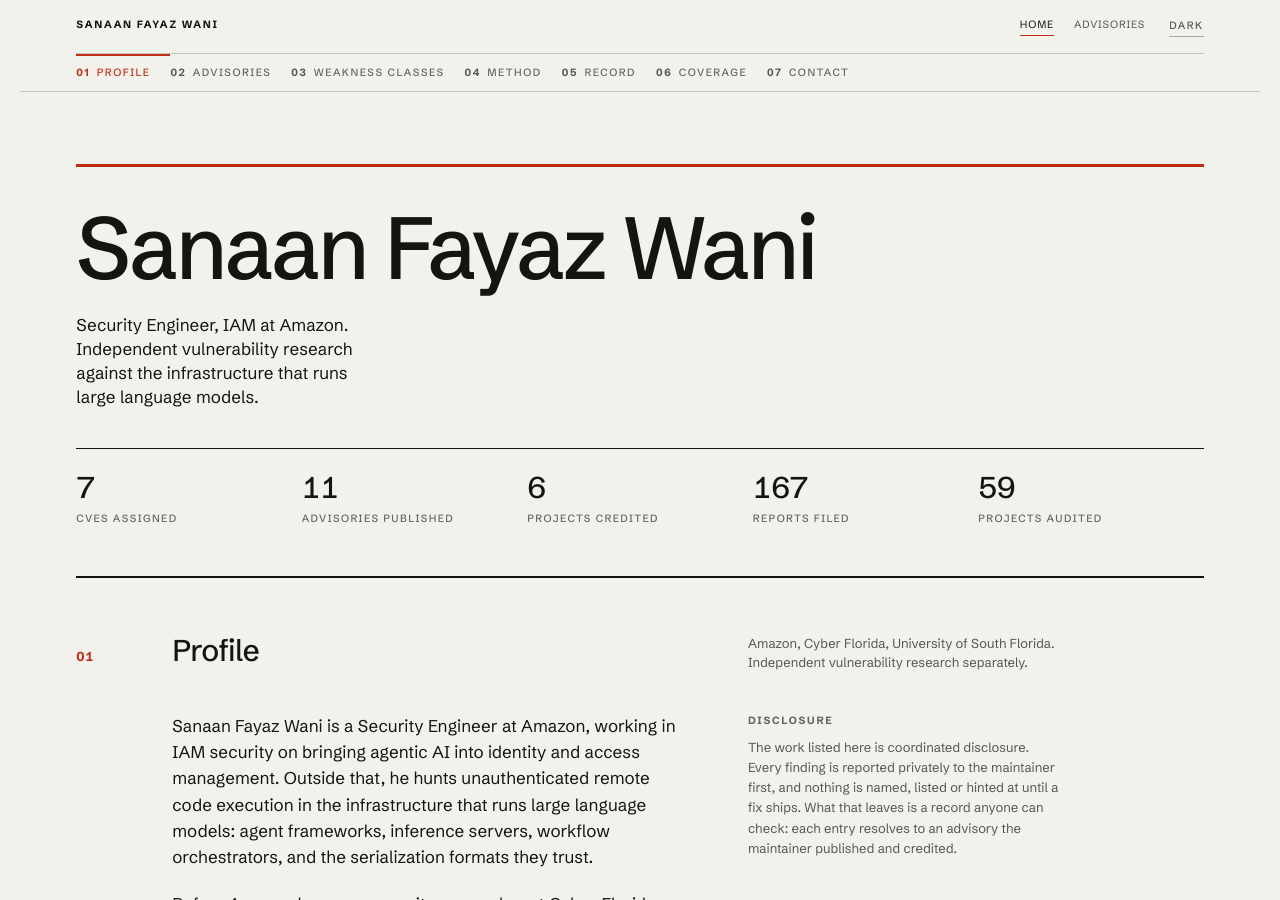
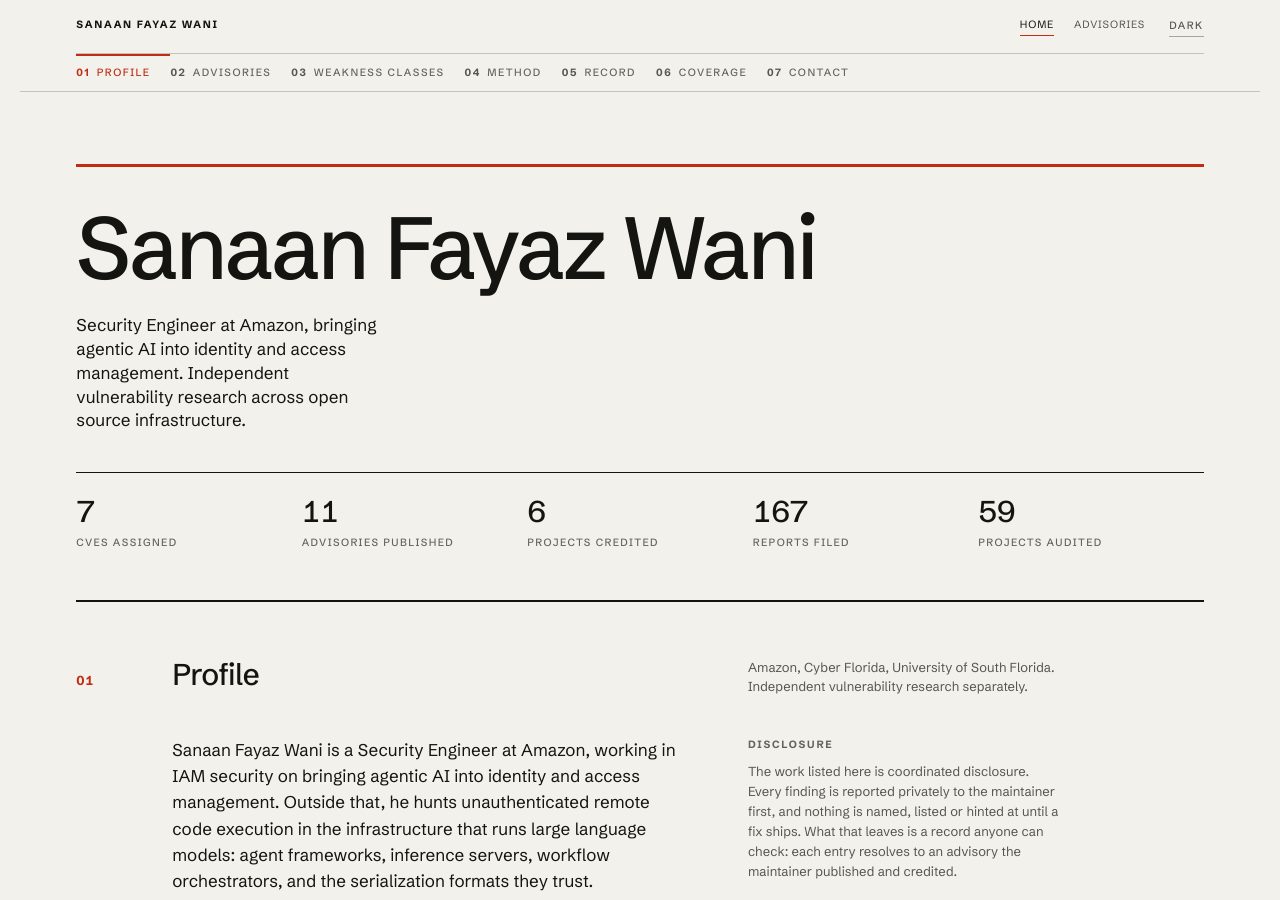
Before and after one commit to sfwani/sfwani.github.io, a Jekyll site: the page built from index.md, in a window 1280 px wide and 900 px high. Built offline with Jekyll 4.4.1, drawn with Linux system fonts in a browser that asks for light colours.

Commit message:
Rewrite the line under the name
"Security Engineer, IAM at Amazon. Independent vulnerability research
against the infrastructure that runs large language models."

Two problems. The first half read as a CV bullet rather than a sentence
and hid the part worth saying behind an acronym: the work is bringing
agentic AI into identity and access management, and agents are the
throughline between the day job and the research.

The second half was simply too narrow to be accurate. Budibase is a
low-code platform, trigger.dev a job scheduler, portainer container
management; none of them are infrastructure that runs large language
models, and they are all in the published record. "Open source
infrastructure" covers what is actually there.

Now: "Security Engineer at Amazon, bringing agentic AI into identity and
access management. Independent vulnerability research across open source
infrastructure." Five lines under the name instead of four.

Co-Authored-By: Claude Opus 5 (1M context) <noreply@anthropic.com>

```diff
--- a/index.md
+++ b/index.md
@@ -3,7 +3,7 @@ layout: c2
 title: Sanaan Fayaz Wani
 heading: Sanaan Fayaz Wani
 seo_title: "Sanaan Fayaz Wani - Security Engineer and vulnerability researcher"
-role: "Security Engineer, IAM at Amazon. Independent vulnerability research against the infrastructure that runs large language models."
+role: "Security Engineer at Amazon, bringing agentic AI into identity and access management. Independent vulnerability research across open source infrastructure."
 description: Vulnerability research on AI agent frameworks and LLM infrastructure. Seven assigned CVEs and eleven published advisories, with root cause, reproduction and fix for each.
 permalink: /
 last_modified_at: 2026-09-20T03:43:55+00:00
```
